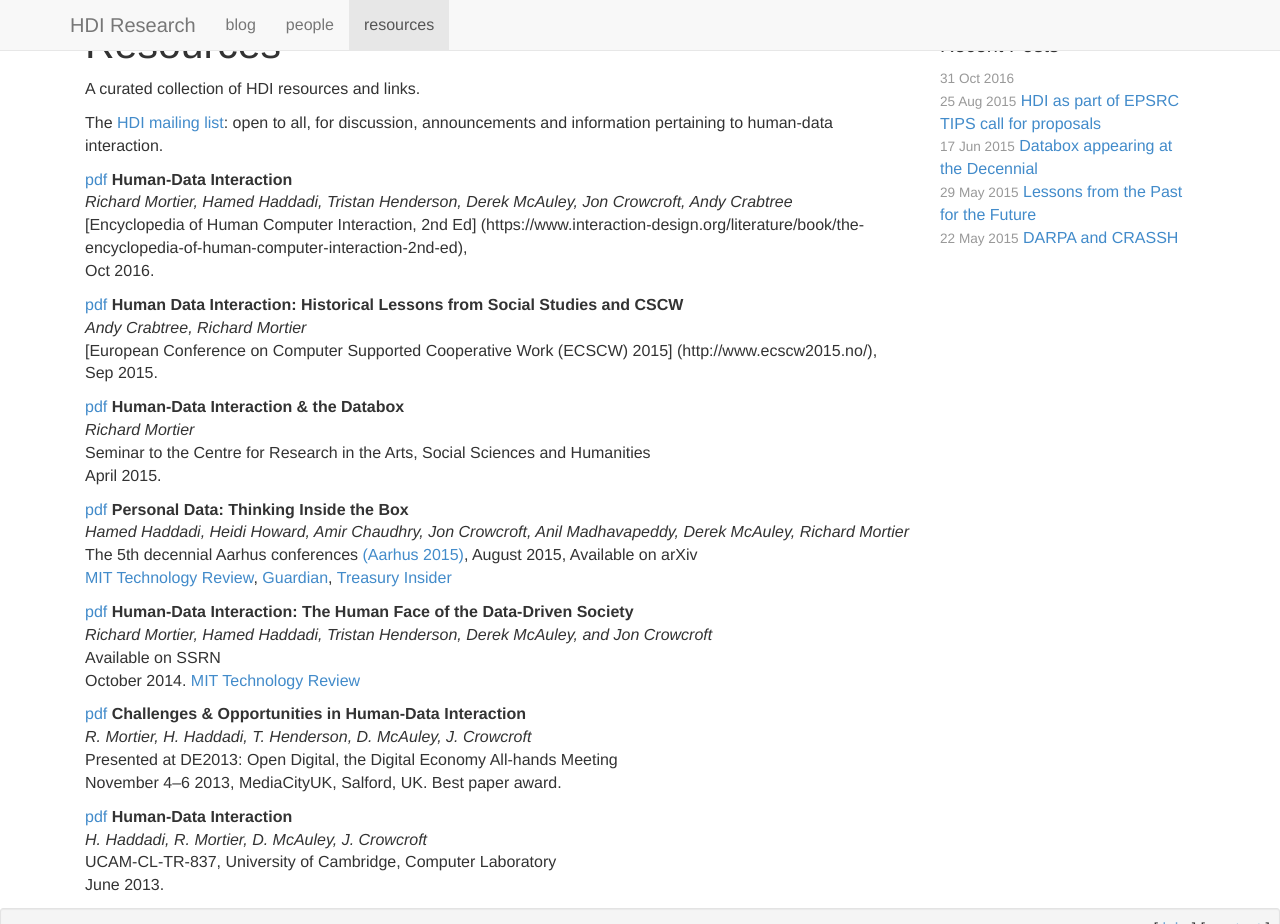
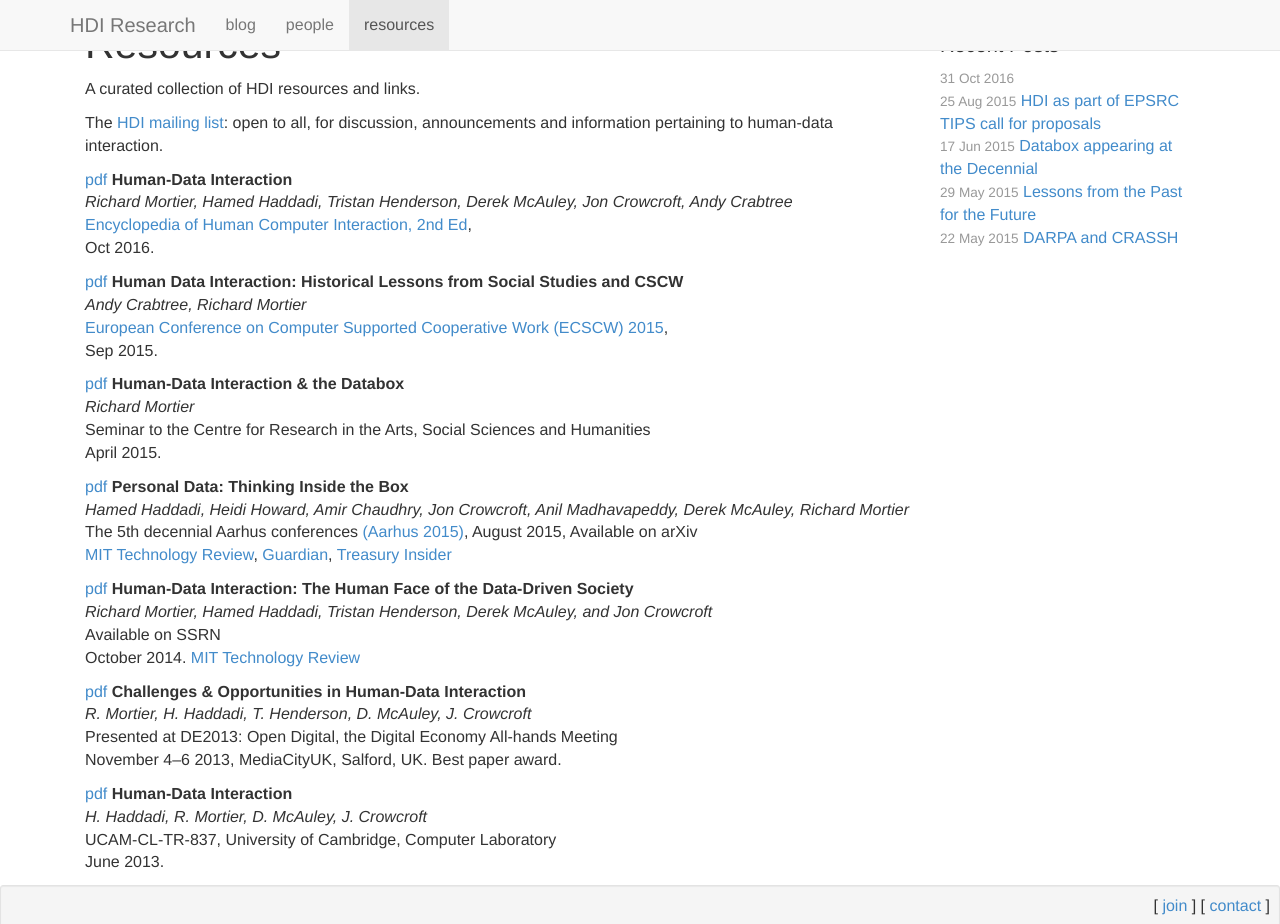
Before and after one commit to hdiresearch/hdiresearch.github.io, a Jekyll site: the page built from resources/index.md, in a window 1280 px wide and 1271 px high, cut to the strip 0-924 px from the top of the window. Built offline with Jekyll 4.4.1, drawn with Linux system fonts in a browser that asks for light colours; nearby versions of some CDN libraries; some web fonts are replaced; part of the change alters nothing that is shown.

Commit message:
resources: obey markdown (no space between `](`)

```diff
--- a/resources/index.md
+++ b/resources/index.md
@@ -16,16 +16,14 @@ The [HDI mailing list](http://jiscmail.ac.uk/HDI): open to all, for discussion,
 __Human-Data Interaction__<br
 />
 _Richard Mortier, Hamed Haddadi, Tristan Henderson, Derek McAuley, Jon Crowcroft, Andy Crabtree_<br />
-[Encyclopedia of Human Computer Interaction, 2nd Ed]
-(https://www.interaction-design.org/literature/book/the-encyclopedia-of-human-computer-interaction-2nd-ed),<br />
+[Encyclopedia of Human Computer Interaction, 2nd Ed](https://www.interaction-design.org/literature/book/the-encyclopedia-of-human-computer-interaction-2nd-ed/human-data-interaction?ep=richard-mortier),<br />
 Oct 2016.
 
 [pdf](http://mor1.github.io/publications/pdf/ecscw15-hdi.pdf)
 __Human Data Interaction: Historical Lessons from Social Studies and CSCW__<br
 />
 _Andy Crabtree, Richard Mortier_<br />
-[European Conference on Computer Supported Cooperative Work (ECSCW) 2015]
-(http://www.ecscw2015.no/),<br />
+[European Conference on Computer Supported Cooperative Work (ECSCW) 2015](http://www.ecscw2015.no/),<br />
 Sep 2015.
 
 [pdf](201504-crassh.pdf)
```
